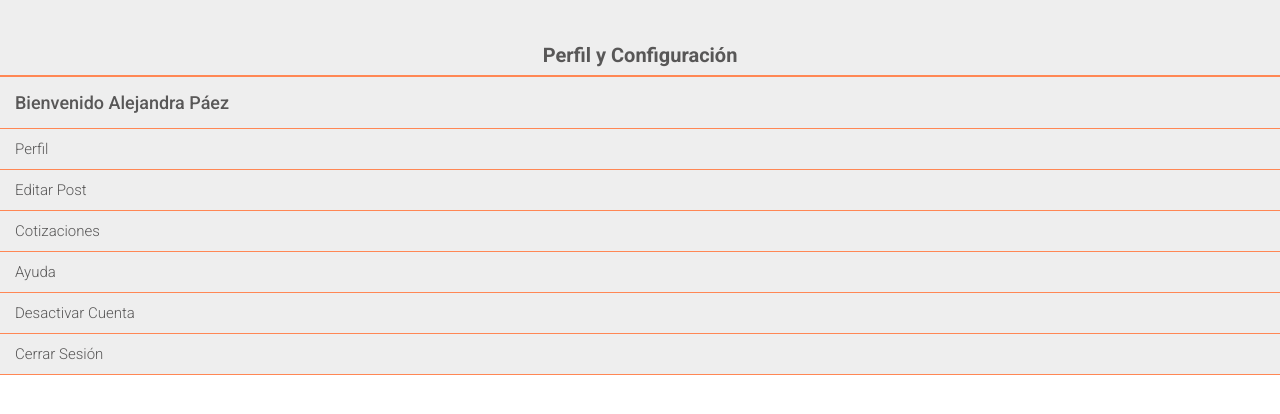
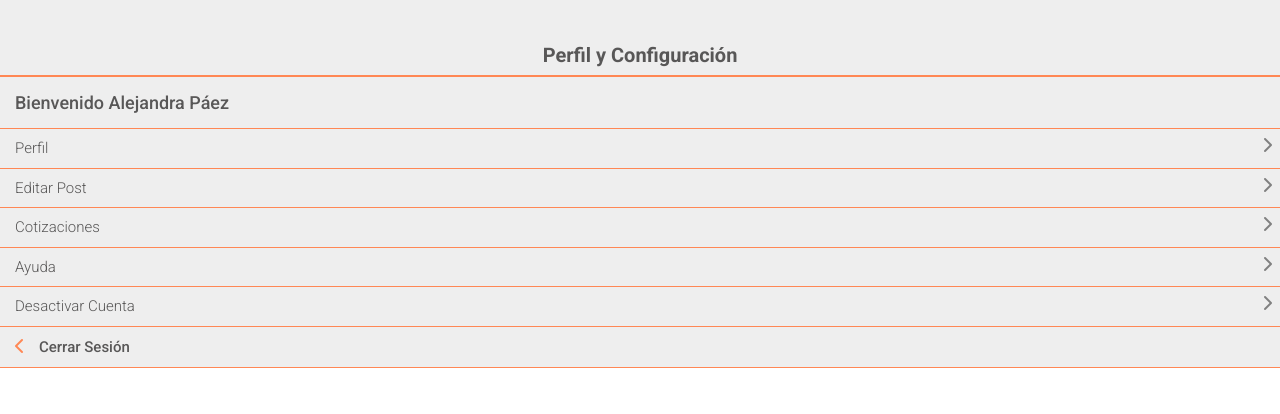
Before and after one commit to alepaez-dev/mudatec_proyecto, a Django app: page /usuario/perfil in a window 1280 px wide. Shown: the top 414 px of the page. Run offline with Django 3.2, Linux system fonts and the light colour scheme; some libraries are stand-ins or nearby versions.

Commit message:
perfil y configuracion completado

```diff
--- a/mudatec/static/css/_usuario_iniciar_sesion.scss
+++ b/mudatec/static/css/_usuario_iniciar_sesion.scss
@@ -14,7 +14,7 @@
       }
       .f-icons {
         position: relative;
-        left: 95%;
+        left: 93%;
         font-size: 20px;
         top: -33px;
         color: $primary-color
--- a/mudatec/static/css/_usuario_perfil.scss
+++ b/mudatec/static/css/_usuario_perfil.scss
@@ -28,6 +28,28 @@
         font-size: 15px;
         color: $acentos-color;
       }
+      .fas {
+        color: grey;
+      }
+      &:hover{
+        background-color: $perfil-backgrounddiv-color;
+        .fas {
+          color: $primary-color;
+        }
+        a{
+          color: $primary-color;
+          font-weight: 500;
+        }
+      }
+    }
+    .seccion-perfil.cerrar{
+      a{
+        margin-left: 10px;
+        font-weight: 400;
+      }
+      .fas{
+        color: $primary-color;
+      }
     }
   }
 }
--- a/mudatec/static/css/_variables.scss
+++ b/mudatec/static/css/_variables.scss
@@ -16,3 +16,4 @@ $roboto-weight-regular: 500;
 $roboto-weight-bold: 700;
 $roboto-weight-superbold: 900;
 $perfil-background-color: #ececece1;
+$perfil-backgrounddiv-color: #f8f7f6;
--- a/mudatec/static/css/style.css
+++ b/mudatec/static/css/style.css
@@ -291,7 +291,7 @@
 
 .col_header .iniciar_sesion.nuevo .inputs_ini .f-icons {
   position: relative;
-  left: 95%;
+  left: 93%;
   font-size: 20px;
   top: -33px;
   color: #FF8754;
@@ -363,6 +363,32 @@
   font-weight: 300;
   font-size: 15px;
   color: #585757;
+}
+
+.col_perfil .perfil_main .seccion-perfil .fas {
+  color: grey;
+}
+
+.col_perfil .perfil_main .seccion-perfil:hover {
+  background-color: #f8f7f6;
+}
+
+.col_perfil .perfil_main .seccion-perfil:hover .fas {
+  color: #FF8754;
+}
+
+.col_perfil .perfil_main .seccion-perfil:hover a {
+  color: #FF8754;
+  font-weight: 500;
+}
+
+.col_perfil .perfil_main .seccion-perfil.cerrar a {
+  margin-left: 10px;
+  font-weight: 400;
+}
+
+.col_perfil .perfil_main .seccion-perfil.cerrar .fas {
+  color: #FF8754;
 }
 
 @media only screen and (min-width: 1200px) {
--- a/mudatec/templates/mudatec_app/usuario/perfil.html
+++ b/mudatec/templates/mudatec_app/usuario/perfil.html
@@ -23,22 +23,28 @@
           <p>Bienvenido Alejandra Páez</p>
         </div>
         <div class="perfil_main">
-          <div class="seccion-perfil">
+          <div class="seccion-perfil d-flex justify-content-between">
             <a href="#">Perfil</a>
+            <i class="fas fa-chevron-right"></i>
           </div>
-          <div class="seccion-perfil">
+          <div class="seccion-perfil d-flex justify-content-between">
             <a href="#">Editar Post</a>
+            <i class="fas fa-chevron-right"></i>
           </div>
-          <div class="seccion-perfil">
+          <div class="seccion-perfil d-flex justify-content-between">
             <a href="#">Cotizaciones</a>
+            <i class="fas fa-chevron-right"></i>
           </div>
-          <div class="seccion-perfil">
+          <div class="seccion-perfil d-flex justify-content-between">
             <a href="#">Ayuda</a>
+            <i class="fas fa-chevron-right"></i>
           </div>
-          <div class="seccion-perfil">
+          <div class="seccion-perfil d-flex justify-content-between">
             <a href="#">Desactivar Cuenta</a>
+            <i class="fas fa-chevron-right"></i>
           </div>
-          <div class="seccion-perfil">
+          <div class="seccion-perfil cerrar">
+            <i class="fas fa-chevron-left"></i>
             <a href="#">Cerrar Sesión</a>
           </div>
         </div>
```
Also changed, not shown: 1 other file.
